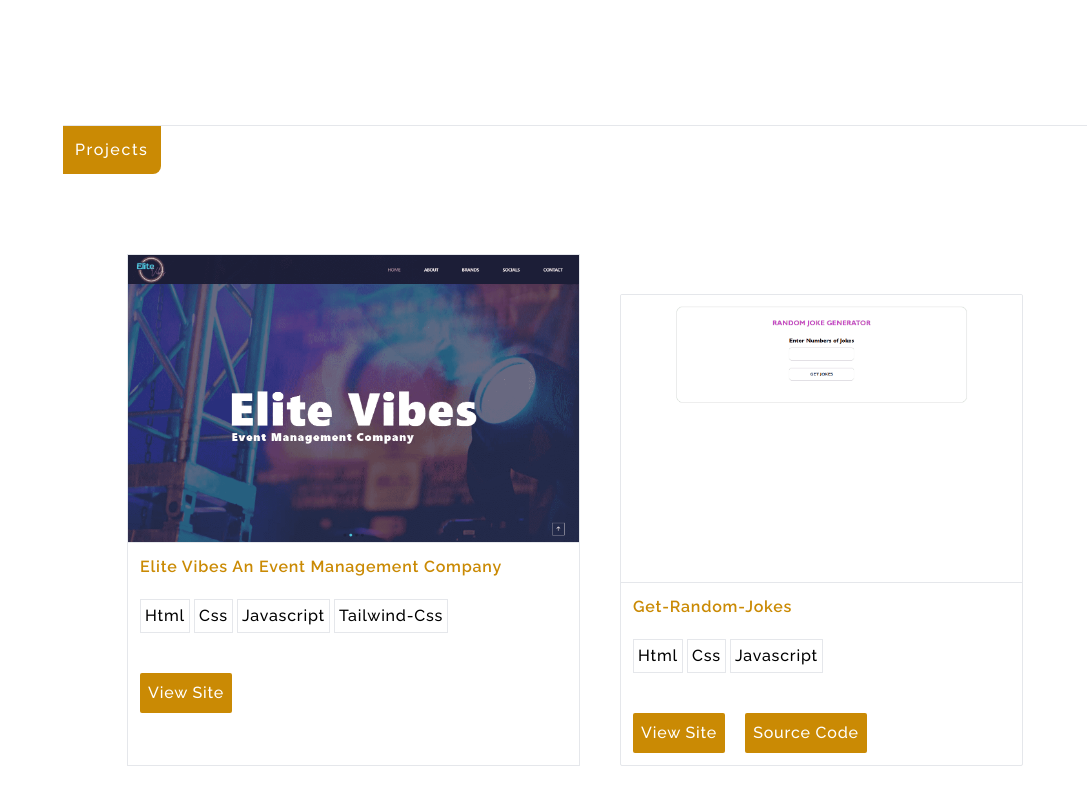
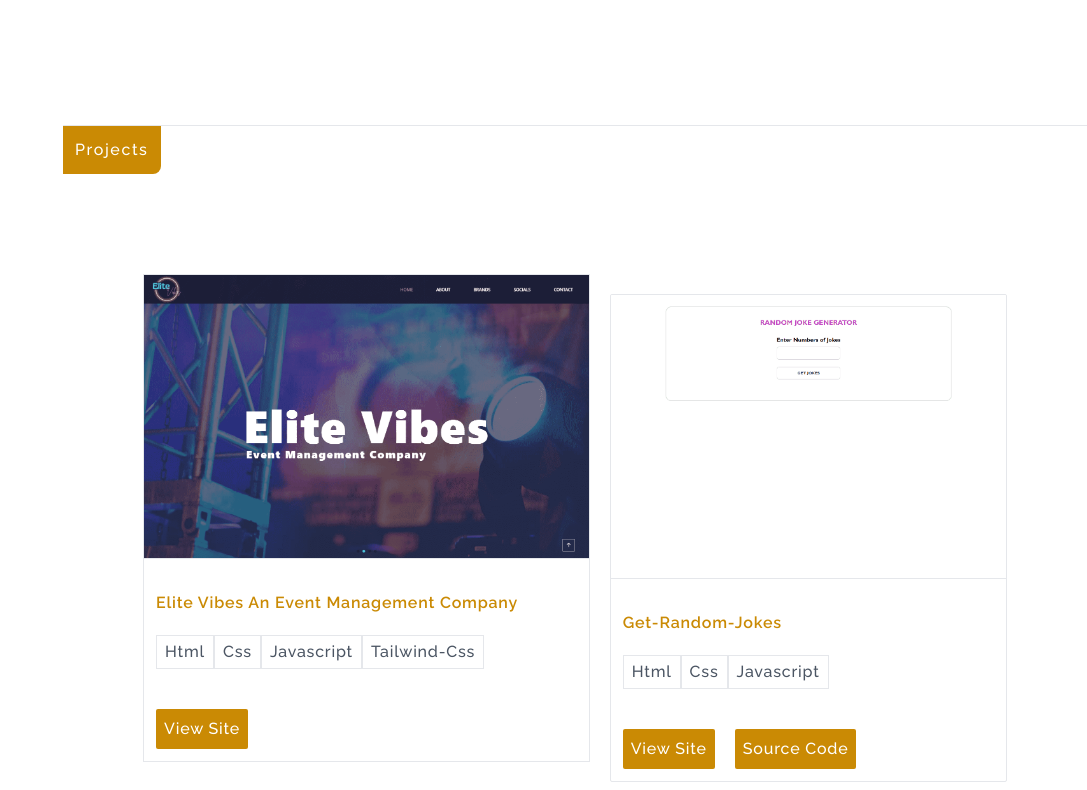
Before and after one commit to varunrana0/self-taught-portfolio, a website: page src/index.html in a window 1280 px wide. Shown: the part 2090-2880 px from the top of the page, without its empty margins (193-1280 px from the left). Drawn offline with Linux system fonts and the light colour scheme.

Commit message:
new changes

```diff
--- a/src/css/index.css
+++ b/src/css/index.css
@@ -191,14 +191,9 @@
 /* media queries */
 
 @media screen and (max-width: 1024px) {
-  #particles-js {
-    width: 100%;
-  }
-
   .sidebar {
     width: 100%;
-    height: auto;
-    position: fixed;
+    position: sticky;
     top: 0;
   }
 
--- a/src/index.html
+++ b/src/index.html
@@ -375,17 +375,19 @@
 
         <!-- WORK SECTION -->
 
-        <section class="learning_section relative border-b" id="projects">
+        <section class="relative border-b" id="projects">
           <div
             class="text-center text-base absolute top-0 left-0 bg-yellow-600 text-white font-medium tracking-widest capitalize p-3 rounded-br-lg"
           >
             projects
           </div>
-          <div class="py-32 p-4">
+
           <div
-              class="md:flex items-start justify-start gap-10 max-w-4xl mx-auto"
+            class="md:flex items-center justify-between gap-5 max-w-4xl mx-auto py-32 p-4"
           >
-              <div class="overflow-hidden border border-gray-100">
+            <div
+              class="overflow-hidden border border-gray-100 flex flex-col items-start justify-start gap-5"
+            >
               <div class="w-full border-b">
                 <a href="https://elitevibes.netlify.app/" target="_blank">
                   <img
@@ -395,37 +397,35 @@
                   />
                 </a>
               </div>
-                <div class="pt-4 p-3">
+              <div class="p-3">
                 <div
                   class="text-base capitalize text-yellow-600 font-semibold tracking-wider"
                 >
                   elite vibes an event management company
                 </div>
-                  <div
-                    class="flex flex-wrap items justify-start gap-1 mt-5 capitalize"
-                  >
+                <div class="flex flex-wrap items justify-start mt-5 capitalize">
                   <p
-                      class="tracking-wider md:text-base font-medium border p-1"
+                    class="tracking-wider md:text-base font-medium border py-1 px-2 text-gray-600"
                   >
                     html
                   </p>
                   <p
-                      class="tracking-wider md:text-base font-medium border p-1"
+                    class="tracking-wider md:text-base font-medium border py-1 px-2 text-gray-600"
                   >
                     css
                   </p>
                   <p
-                      class="tracking-wider md:text-base font-medium border p-1"
+                    class="tracking-wider md:text-base font-medium border py-1 px-2 text-gray-600"
                   >
                     javascript
                   </p>
                   <p
-                      class="tracking-wider md:text-base font-medium border p-1"
+                    class="tracking-wider md:text-base font-medium border py-1 px-2 text-gray-600"
                   >
                     tailwind-css
                   </p>
                 </div>
-                  <div class="mt-10 flex">
+                <div class="mt-10 flex bg-gray-100">
                   <a
                     href="https://elitevibes.netlify.app/"
                     target="_blank"
@@ -436,13 +436,10 @@
               </div>
             </div>
             <div
-                class="border border-gray-100 overflow-hidden rounded-sm md:mt-0 mt-10"
+              class="border border-gray-100 overflow-hidden rounded-sm flex flex-col items-start justify-start gap-5 mt-10"
             >
               <div class="w-full border-b">
-                  <a
-                    href="https://get-random-jokes.netlify.app/"
-                    target="_blank"
-                  >
+                <a href="https://get-random-jokes.netlify.app/" target="_blank">
                   <img
                     src="./dp/get-random-jokes.netlify.app_.png"
                     class="w-full h-full object-cover"
@@ -456,21 +453,19 @@
                 >
                   get-random-jokes
                 </div>
-                  <div
-                    class="flex flex-wrap items justify-start gap-1 mt-5 capitalize"
-                  >
+                <div class="flex flex-wrap items justify-start mt-5 capitalize">
                   <p
-                      class="tracking-wider md:text-base font-medium border p-1"
+                    class="tracking-wider md:text-base font-medium border py-1 px-2 text-gray-600"
                   >
                     html
                   </p>
                   <p
-                      class="tracking-wider md:text-base font-medium border p-1"
+                    class="tracking-wider md:text-base font-medium border py-1 px-2 text-gray-600"
                   >
                     css
                   </p>
                   <p
-                      class="tracking-wider md:text-base font-medium border p-1"
+                    class="tracking-wider md:text-base font-medium border py-1 px-2 text-gray-600"
                   >
                     javascript
                   </p>
@@ -486,7 +481,6 @@
                     class="bg-yellow-600 text-white font-medium p-2 rounded-sm tracking-wider"
                     >Source Code</a
                   >
-                  </div>
                 </div>
               </div>
             </div>
@@ -538,7 +532,7 @@
                   required
                 ></textarea>
               </div>
-              <div class="input-group mt-4">
+              <div class="input-group">
                 <button
                   type="submit"
                   class="border py-1 px-5 text-inherit bg-yellow-600 text-white text-lg rounded-sm focus:outline-none capitalize font-medium tracking-wide"
```
Lines whose indentation alone changed are shown as unchanged.
